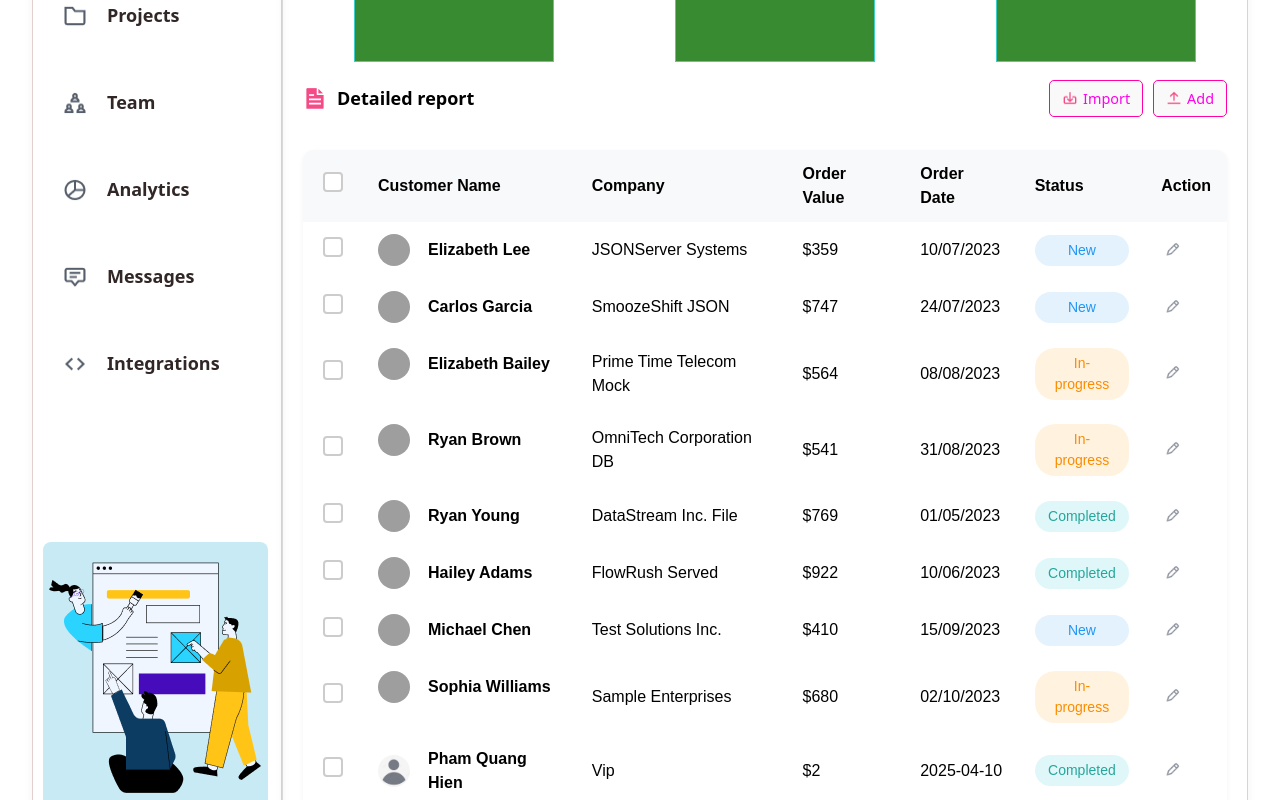
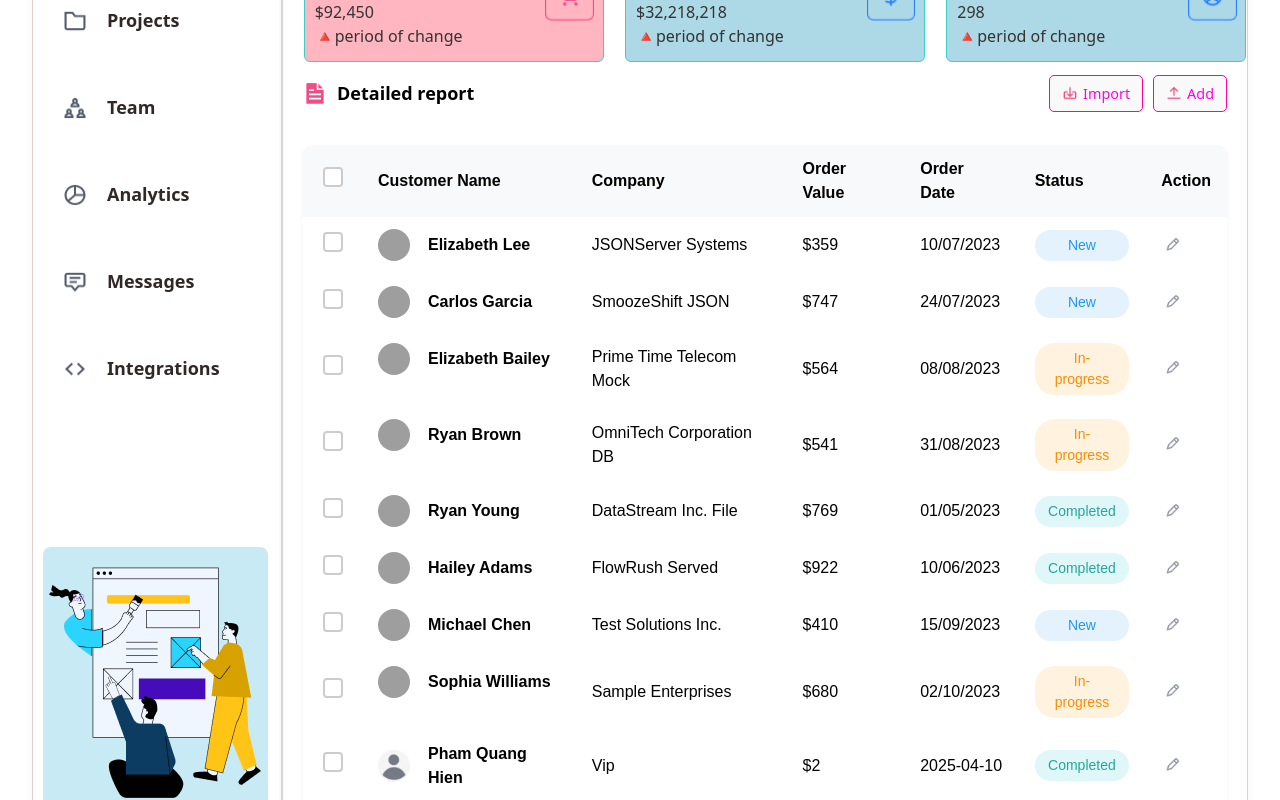
Before and after one commit to quanghien2024/PTGDUD, a React (Vite) app in the folder lab6/: page /overview in a window 1280 px wide. Shown: the top 800 px of the page. Built offline with nearby package versions, Linux system fonts and the light colour scheme; data requests are answered from the project's data file; grey boxes are pictures that could not be loaded.

Commit message:
2. API Overview --> commit (30-45) && 11. Css all admin app --> commit

```diff
--- a/lab6/src/components/Board/Board.css
+++ b/lab6/src/components/Board/Board.css
@@ -1,7 +1,42 @@
 .board {
+    position: relative;
     height: 100px;
-    width: 200px;
-    background-color: rgb(56, 139, 48);
-    margin: 5px;
+    width: 300px;
     border: 1px solid rgb(59, 207, 200);
+    border-radius: 6px;
+    padding: 10px;
+    box-sizing: border-box;
+    display: flex;
+    flex-direction: column;
+    justify-content: center;
+    color: #333;
 }
+
+
+.board-image-button {
+    position: absolute;
+    top: 8px;
+    right: 8px;
+    background: none;
+    border: none;
+    padding: 0;
+    cursor: pointer;
+}
+
+.board-image-button:hover {
+    transform: scale(1.1);
+    transition: transform 0.2s ease;
+}
+
+.board-image {
+    width: 50px;
+    height: 50px;
+    object-fit: contain;
+    border-radius: 4px;
+}
+
+.board-title,
+.board-value,
+.board-sub {
+    text-align: left;
+}
--- a/lab6/src/components/Board/Board.jsx
+++ b/lab6/src/components/Board/Board.jsx
@@ -1,14 +1,18 @@
 import './Board.css';
 
-function Board({ title }) {
+function Board({ title, value, subValue, image, bgColor }) {
     return (
-        <>
-            <div className="board">
-                <span>{title}</span>
-            </div>
-        </>
+        <div className="board" style={{ backgroundColor: bgColor }}>
+            {image && (
+                <button className="board-image-button">
+                    <img src={image} alt="icon" className="board-image" />
+                </button>
+            )}
+            <div className="board-title">{title}</div>
+            <div className="board-value">{value}</div>
+            {subValue && <div className="board-sub">{subValue}</div>}
+        </div>
     );
 }
 
-
 export default Board;
--- a/lab6/src/pages/OverviewPage.jsx
+++ b/lab6/src/pages/OverviewPage.jsx
@@ -8,6 +8,11 @@ import Detailedreport from '../assets/Filetext1.png';
 import Download from '../assets/Download.png';
 import Export from '../assets/Moveup.png';
 import './AdminPage.css';
+import buttonCart from '../assets/ButtonCart.png';
+import buttonDolar from '../assets/ButtonDollar.png';
+import buttonProfile from '../assets/ButtonProfile.png';
+
+
 
 function OverviewPage() {
   const [isEditModalOpen, setIsEditModalOpen] = useState(false);
@@ -82,10 +87,30 @@ function OverviewPage() {
       </div>
 
       <div className="dash-board">
-        <Board title="Turnover" />
-        <Board title="Profit" />
-        <Board title="New customer" />
-      </div>
+            <Board
+                title="Turnover"
+                value="$92,450"
+                subValue="🔺period of change"
+                image={buttonCart}
+                bgColor="lightpink"
+            />
+
+            <Board
+                title="Profit"
+                value="$32,218,218"
+                subValue="🔺period of change"
+                image={buttonDolar}
+                bgColor="lightblue"
+            />
+
+            <Board
+                title="New customer"
+                value="298"
+                subValue="🔺period of change"
+                image={buttonProfile}
+                bgColor="lightblue"
+            />
+        </div>
 
       <div className="report">
         <div className="left">
```
